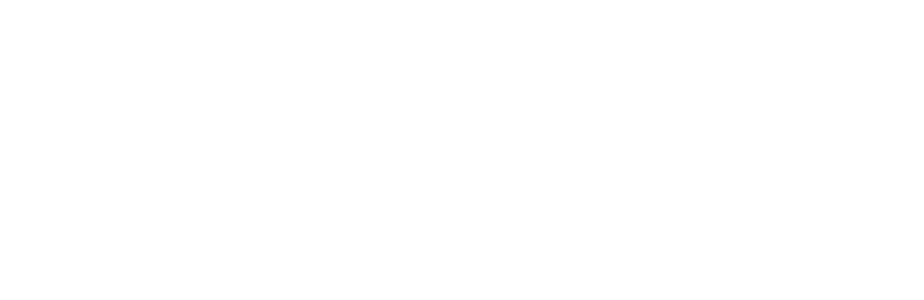
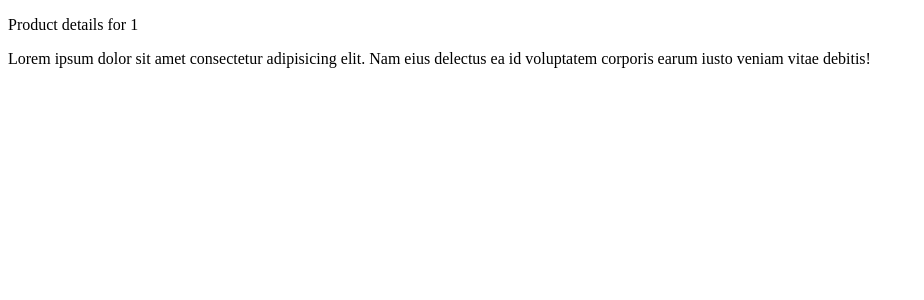
Before and after one commit to rollingsxshi/nuxt3-dojo, a Nuxt app: page /products/1 in a window 1280 px wide. Before the commit this address had no page. Shown: the top 300 px of the page, without its empty margins (0-924 px from the left). Built offline with nearby package versions, Linux system fonts and the light colour scheme.

Commit message:
route params

```diff
--- /dev/null
+++ b/pages/products/[id].vue
@@ -0,0 +1,15 @@
+<template>
+  <div>
+    <p>Product details for {{ id }}</p>
+    <p>
+      Lorem ipsum dolor sit amet consectetur adipisicing elit. Nam eius delectus
+      ea id voluptatem corporis earum iusto veniam vitae debitis!
+    </p>
+  </div>
+</template>
+
+<script setup>
+const { id } = useRoute().params;
+</script>
+
+<style scoped></style>
--- a/pages/products/index.vue
+++ b/pages/products/index.vue
@@ -4,7 +4,7 @@
   </div>
 </template>
 
-<script setup>
+<script>
 
 </script>
 
```
